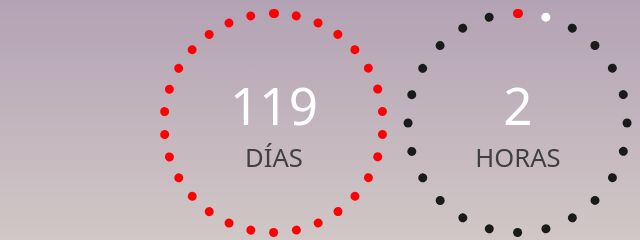
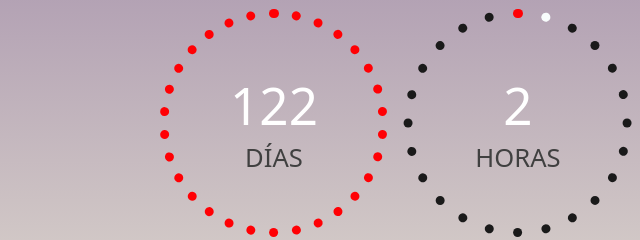
Before and after one commit to pedrogalvis/project-countdown, a plain HTML site: page index.html in a window 1280 px wide. Shown: the part 260-500 px from the top of the page, 0-640 px from the left. Drawn offline with Linux system fonts and the light colour scheme.

Commit message:
Update index.html

```diff
--- a/index.html
+++ b/index.html
@@ -440,7 +440,7 @@ section {
 
     <h1>Lo lograste !!!<span> <br>Inicias una maravillosa carrera en 2026!</span></h1>
 
-    <div class="countdown" data-target-date="2026-02-24T00:00:00"></div>
+    <div class="countdown" data-target-date="2026-02-27T00:00:00"></div>
 
    <!-- nueva sección UN -->
 <section id="un-nacional" style="text-align: center; margin: 2rem 0;">
```
